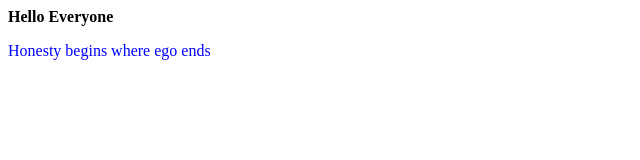
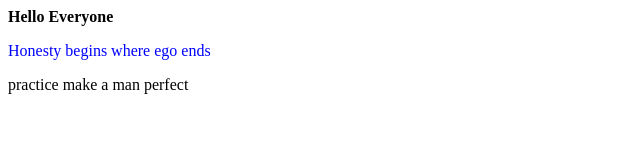
Before and after one commit to meetdhanani17/gitexam, a plain HTML site: page index.html in a window 1280 px wide. Shown: the whole page, without its empty margins (0-640 px from the left). Drawn offline with Linux system fonts and the light colour scheme.

Commit message:
add paragraph

```diff
--- a/index.html
+++ b/index.html
@@ -3,5 +3,6 @@
     <b>Hello Everyone</b>
 
     <p style="color:blue">Honesty begins where ego ends</p>
+    <p> practice make a man perfect</p>
 
 </body>
```
